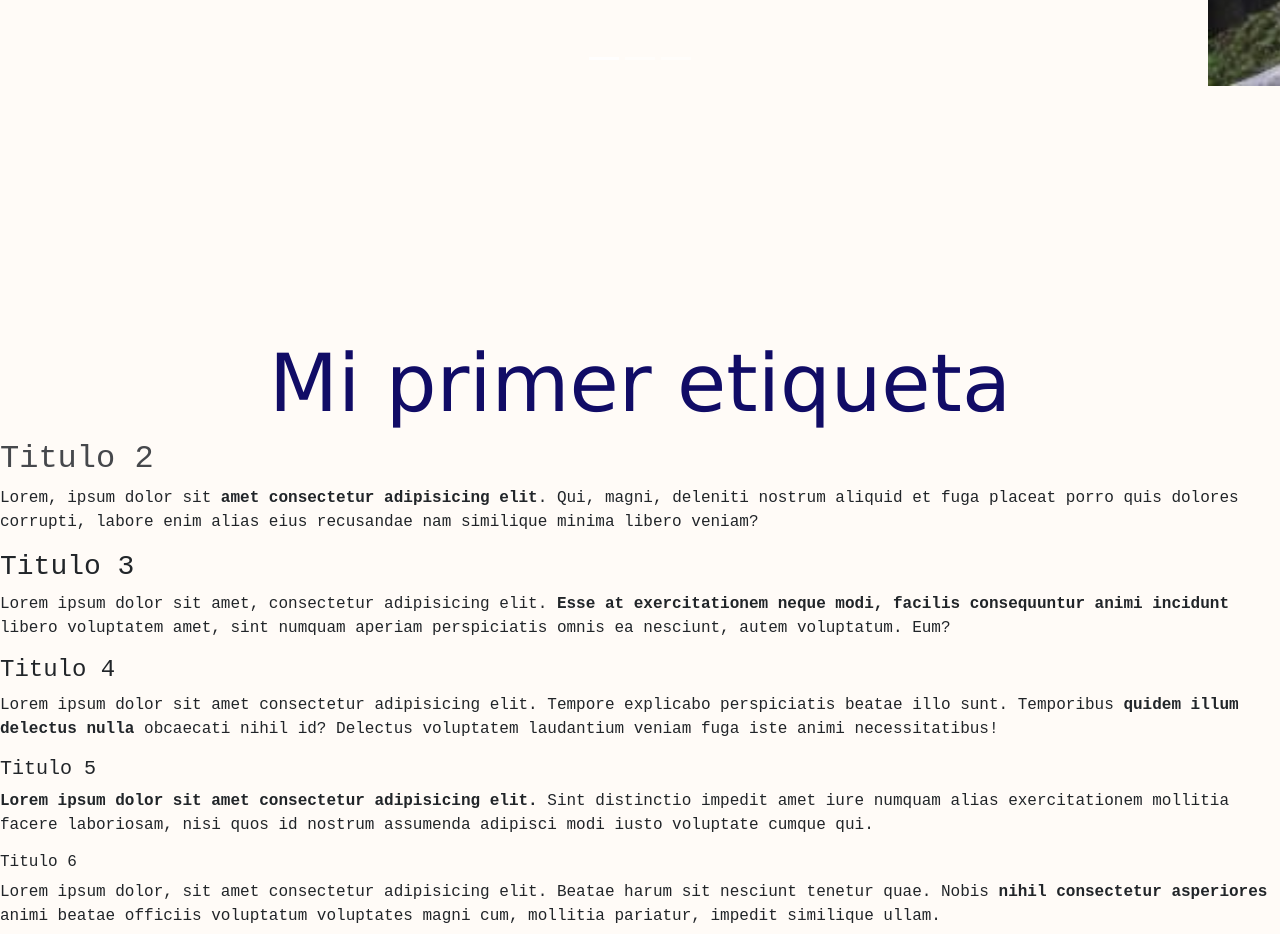
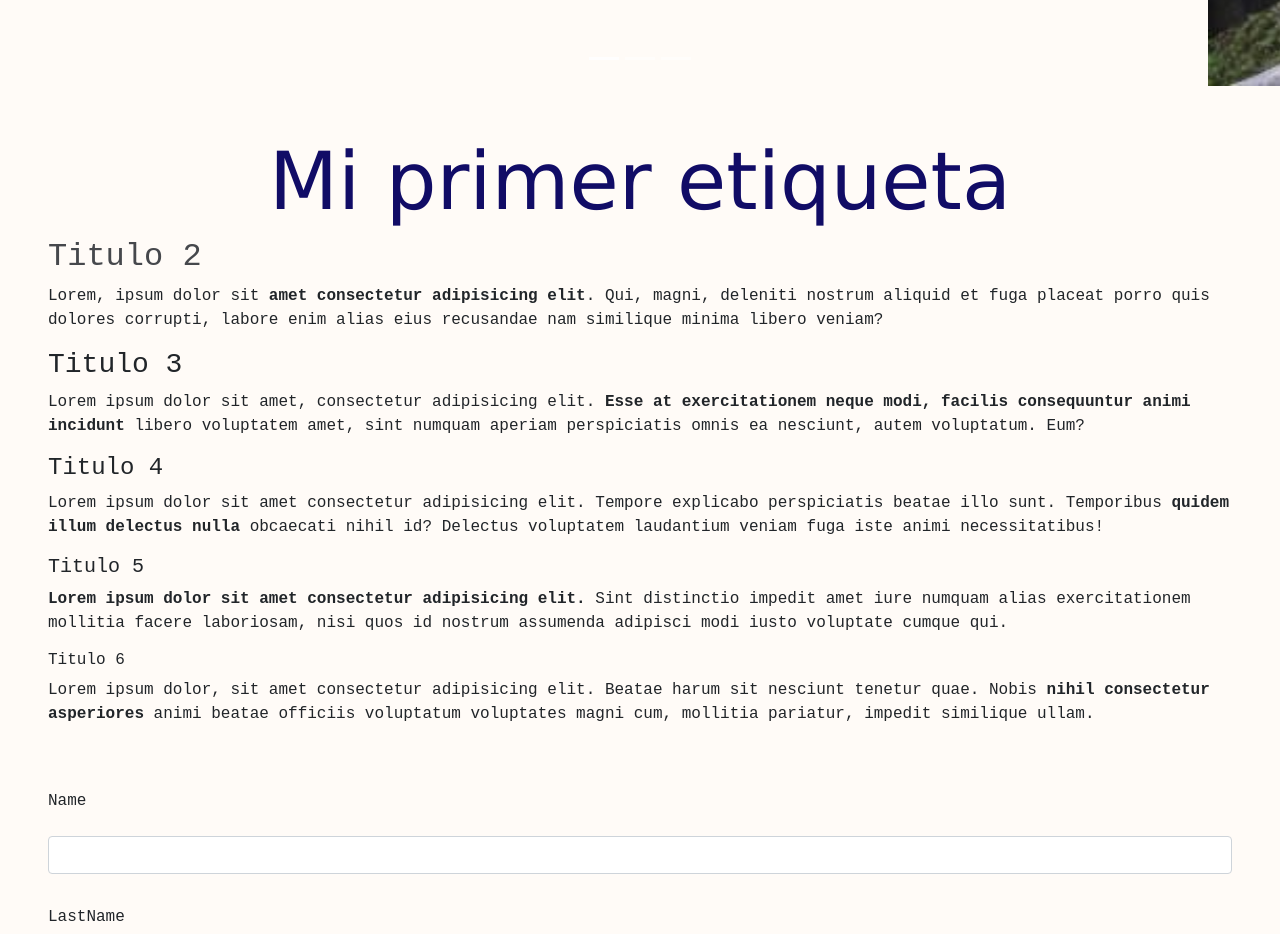
Before and after one commit to ivanDK5/santander-front, a website: page index.html in a window 1280 px wide. Shown: the part 1018-1952 px from the top of the page. Drawn offline with nearby package versions, Linux system fonts and the light colour scheme.

Commit message:
feat:Added margin to title's text section

```diff
--- a/index.html
+++ b/index.html
@@ -100,7 +100,7 @@
       <span class="sr-only">Next</span>
     </a>
   </div>
-  <section class="titles">
+  <section class=" m-5 titles">
     <h1>Mi primer etiqueta</h1>
     <h2>Titulo 2</h2>
     <p>Lorem, ipsum dolor sit <b>amet consectetur adipisicing elit</b>. Qui, magni, deleniti nostrum aliquid et fuga placeat porro quis dolores corrupti, labore enim alias eius recusandae nam similique minima libero veniam?</p>
@@ -112,7 +112,7 @@
     <p><b>Lorem ipsum dolor sit amet consectetur adipisicing elit.</b> Sint distinctio impedit amet iure numquam alias exercitationem mollitia facere laboriosam, nisi quos id nostrum assumenda adipisci modi iusto voluptate cumque qui.</p>
     <h6>Titulo 6</h6>
     <p>Lorem ipsum dolor, sit amet consectetur adipisicing elit. Beatae harum sit nesciunt tenetur quae. Nobis <b>nihil consectetur asperiores</b> animi beatae officiis voluptatum voluptates magni cum, mollitia pariatur, impedit similique ullam.</p>
-
+  </section>
 
     <!-- <input type="text"><br> -->
   <!--   <form class= "form" action="">
```
Lines whose indentation alone changed are shown as unchanged.
